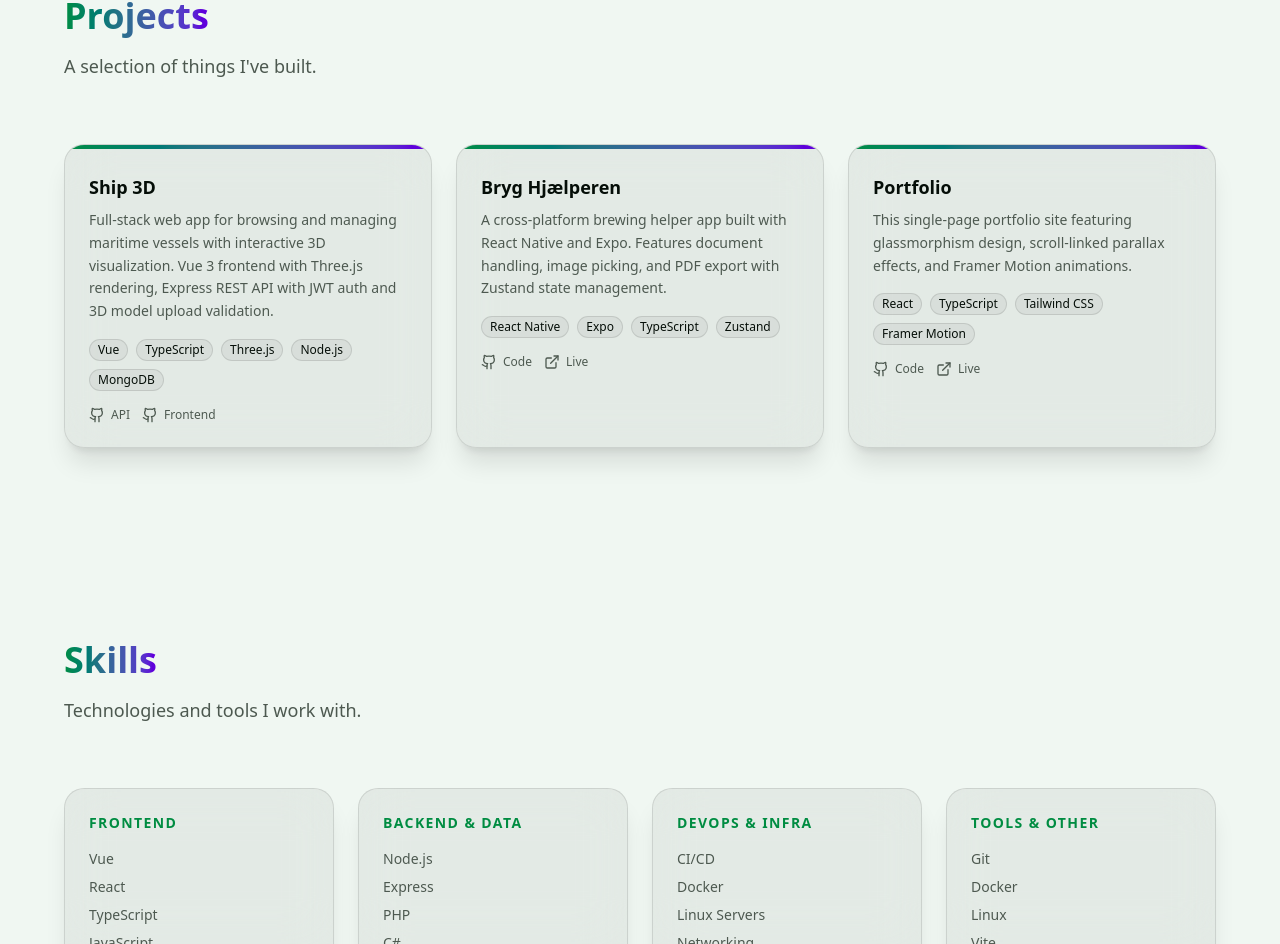
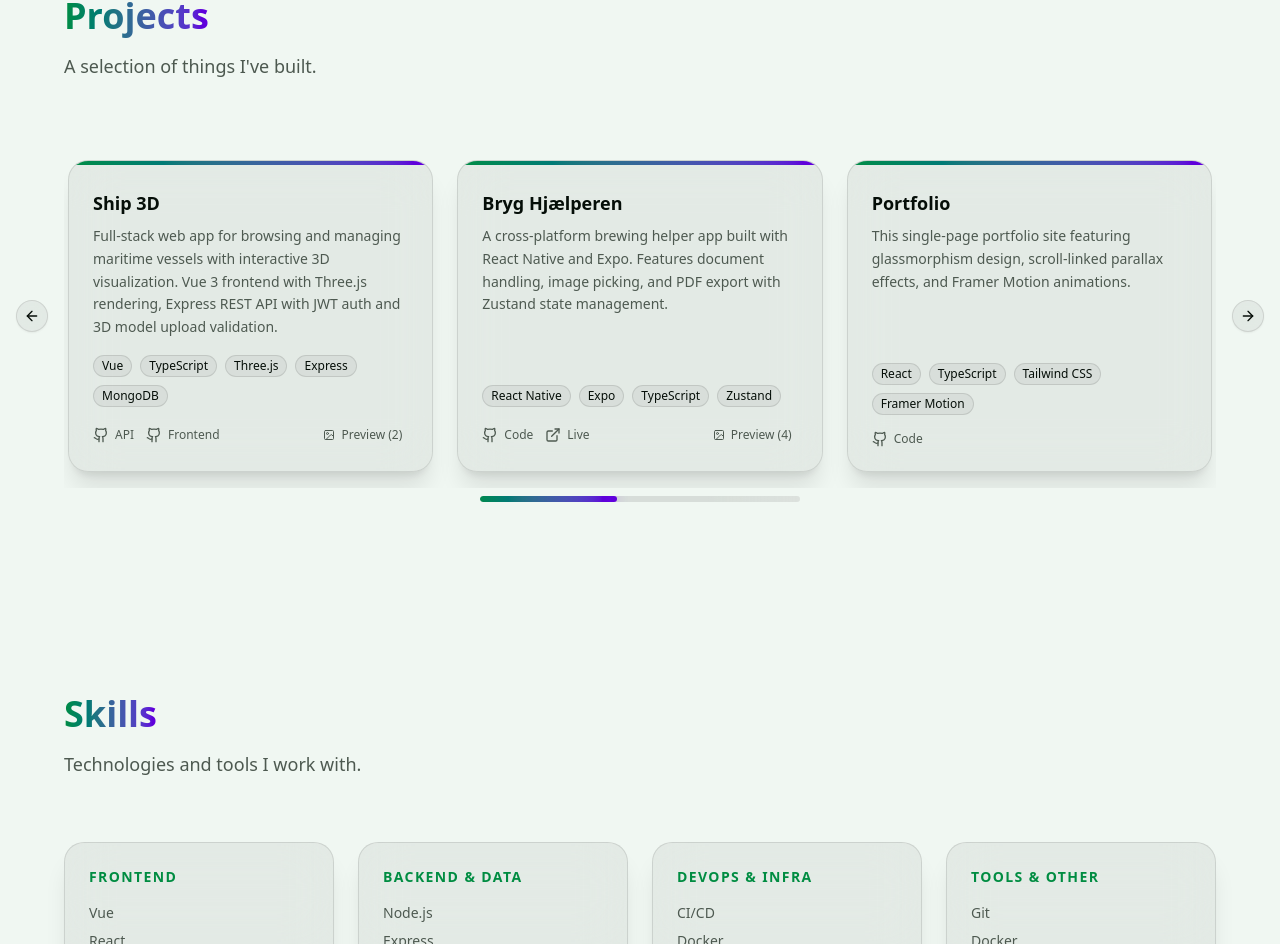
Before and after one commit to sic-quod-tsavorite/sic-quod-tsavorite.github.io, a React (Vite) app: page / in a window 1280 px wide. Shown: the part 1546-2490 px from the top of the page. Built offline with nearby package versions, Linux system fonts and the light colour scheme.

Commit message:
feat: refactor Projects section to carousel layout
Replace grid layout with embla carousel. Use extracted ProjectCard component and add mobile/desktop navigation with progress indicator.

```diff
--- a/src/components/sections/Projects.tsx
+++ b/src/components/sections/Projects.tsx
@@ -1,56 +1,21 @@
+import { useState } from 'react'
 import { type Variants, motion } from 'framer-motion'
-import { ExternalLink, Github } from 'lucide-react'
-import { Badge } from '@/components/ui/badge'
 import { SectionWrapper } from '@/components/shared/SectionWrapper'
-
-interface GithubLink {
-  label: string
-  href: string
-}
-
-interface Project {
-  title: string
-  description: string
-  tags: string[]
-  github?: GithubLink[]
-  live?: string
-}
-
-const projects: Project[] = [
-  {
-    title: 'Ship 3D',
-    description:
-      'Full-stack web app for browsing and managing maritime vessels with interactive 3D visualization. Vue 3 frontend with Three.js rendering, Express REST API with JWT auth and 3D model upload validation.',
-    tags: ['Vue', 'TypeScript', 'Three.js', 'Node.js', 'MongoDB'],
-    github: [
-      { label: 'API', href: 'https://github.com/sic-quod-tsavorite/api-ship-3d' },
-      { label: 'Frontend', href: 'https://github.com/sic-quod-tsavorite/ship-3d-site' },
-    ],
-  },
-  {
-    title: 'Bryg Hj\u00e6lperen',
-    description:
-      'A cross-platform brewing helper app built with React Native and Expo. Features document handling, image picking, and PDF export with Zustand state management.',
-    tags: ['React Native', 'Expo', 'TypeScript', 'Zustand'],
-    github: [{ label: 'Code', href: 'https://github.com/sic-quod-tsavorite/bryg-hjaelperen' }],
-    live: 'https://sic-quod-tsavorite.github.io/bryg-hjaelperen/',
-  },
-  {
-    title: 'Portfolio',
-    description:
-      'This single-page portfolio site featuring glassmorphism design, scroll-linked parallax effects, and Framer Motion animations.',
-    tags: ['React', 'TypeScript', 'Tailwind CSS', 'Framer Motion'],
-    github: [
-      { label: 'Code', href: 'https://github.com/sic-quod-tsavorite/sic-quod-tsavorite.github.io' },
-    ],
-    live: 'https://sic-quod-tsavorite.github.io/',
-  },
-]
+import { ProjectCard } from '@/components/shared/ProjectCard'
+import { CarouselProgress } from '@/components/shared/CarouselProgress'
+import { projects } from '@/lib/projects-data'
+import {
+  type CarouselApi,
+  Carousel,
+  CarouselContent,
+  CarouselItem,
+  CarouselNext,
+  CarouselPrevious,
+} from '@/components/ui/carousel'
 
 const cardVariants: Variants = {
-  hidden: { opacity: 0, y: 60 },
+  hidden: { y: 60 },
   visible: {
-    opacity: 1,
     y: 0,
     transition: {
       duration: 0.7,
@@ -60,69 +25,45 @@ const cardVariants: Variants = {
 }
 
 export function Projects() {
+  const [api, setApi] = useState<CarouselApi>()
+
   return (
     <SectionWrapper id="projects" title="Projects" subtitle="A selection of things I've built.">
       <motion.div
-        className="grid gap-6 md:grid-cols-2 lg:grid-cols-3"
-        variants={{ hidden: {}, visible: { transition: { staggerChildren: 0.2 } } }}
+        variants={{ hidden: {}, visible: { transition: { staggerChildren: 0.1 } } }}
+        className="relative"
       >
-        {projects.map((project) => (
-          <motion.div
-            key={project.title}
-            variants={cardVariants}
-            className="group relative overflow-hidden rounded-2xl border border-black/10 bg-black/5 shadow-xl backdrop-blur-xl transition-all duration-300 hover:-translate-y-1 hover:scale-[1.03] hover:border-black/20 hover:bg-black/10 hover:shadow-2xl dark:border-white/10 dark:bg-white/5 dark:hover:border-white/20 dark:hover:bg-white/10"
-          >
-            {/* Gradient top accent */}
-            <div className="from-primary via-secondary to-primary h-1 w-full bg-linear-to-r bg-size-[200%_auto] transition-[background-position] duration-300 group-hover:bg-position-[100%_center]" />
+        <Carousel
+          opts={{
+            align: 'start',
+            loop: true,
+          }}
+          setApi={setApi}
+          className="w-full"
+        >
+          <CarouselContent className="-ml-4 py-4">
+            {projects.map((project) => (
+              <CarouselItem key={project.id} className="pl-4 md:basis-1/2 lg:basis-1/3">
+                <div className="h-full px-1">
+                  <ProjectCard project={project} variants={cardVariants} />
+                </div>
+              </CarouselItem>
+            ))}
+          </CarouselContent>
 
-            <div className="p-6">
-              <h3 className="mb-2 text-lg font-semibold">{project.title}</h3>
-              <p className="text-muted-foreground mb-4 text-sm leading-relaxed">
-                {project.description}
-              </p>
+          {/* Custom glassmorphism navigation buttons */}
+          <CarouselPrevious className="text-foreground -left-4 hidden border-black/10 bg-black/5 backdrop-blur-xl hover:border-black/20 hover:bg-black/10 md:flex lg:-left-12 dark:border-white/10 dark:bg-white/5 dark:hover:border-white/20 dark:hover:bg-white/10" />
+          <CarouselNext className="text-foreground -right-4 hidden border-black/10 bg-black/5 backdrop-blur-xl hover:border-black/20 hover:bg-black/10 md:flex lg:-right-12 dark:border-white/10 dark:bg-white/5 dark:hover:border-white/20 dark:hover:bg-white/10" />
 
-              <div className="mb-4 flex flex-wrap gap-2">
-                {project.tags.map((tag) => (
-                  <Badge
-                    key={tag}
-                    variant="secondary"
-                    className="text-foreground border-black/10 bg-black/5 text-xs dark:border-white/10 dark:bg-white/5"
-                  >
-                    {tag}
-                  </Badge>
-                ))}
-              </div>
+          {/* Mobile navigation - bottom buttons */}
+          <div className="mt-6 flex justify-center gap-4 md:hidden">
+            <CarouselPrevious className="text-foreground static translate-y-0 border-black/10 bg-black/5 backdrop-blur-xl hover:border-black/20 hover:bg-black/10 dark:border-white/10 dark:bg-white/5 dark:hover:border-white/20 dark:hover:bg-white/10" />
+            <CarouselNext className="text-foreground static translate-y-0 border-black/10 bg-black/5 backdrop-blur-xl hover:border-black/20 hover:bg-black/10 dark:border-white/10 dark:bg-white/5 dark:hover:border-white/20 dark:hover:bg-white/10" />
+          </div>
+        </Carousel>
 
-              <div className="flex flex-wrap items-center gap-3">
-                {project.github?.map((link) => (
-                  <a
-                    key={link.label}
-                    href={link.href}
-                    target="_blank"
-                    rel="noopener noreferrer"
-                    className="text-muted-foreground hover:text-foreground flex cursor-pointer items-center gap-1.5 transition-colors"
-                    aria-label={`${project.title} ${link.label}`}
-                  >
-                    <Github size={16} />
-                    <span className="text-xs">{link.label}</span>
-                  </a>
-                ))}
-                {project.live && (
-                  <a
-                    href={project.live}
-                    target="_blank"
-                    rel="noopener noreferrer"
-                    className="text-muted-foreground hover:text-foreground flex cursor-pointer items-center gap-1.5 transition-colors"
-                    aria-label={`${project.title} live demo`}
-                  >
-                    <ExternalLink size={16} />
-                    <span className="text-xs">Live</span>
-                  </a>
-                )}
-              </div>
-            </div>
-          </motion.div>
-        ))}
+        {/* Progress indicator */}
+        <CarouselProgress api={api} className="mx-auto mt-2 max-w-xs" />
       </motion.div>
     </SectionWrapper>
   )
```
